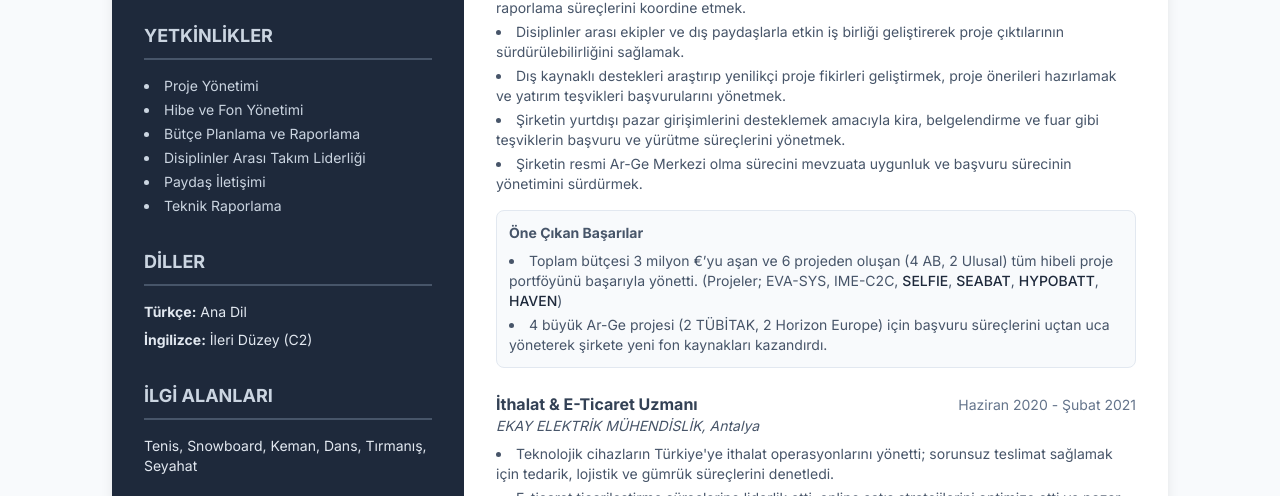
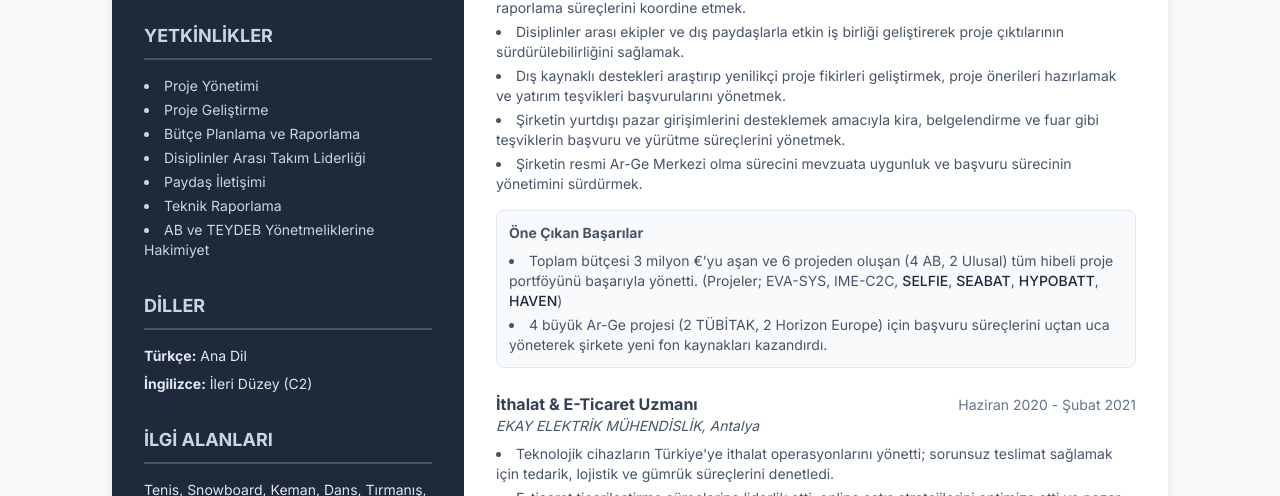
Before and after one commit to oraygungor/denizcv3, a plain HTML site: page index.html in a window 1280 px wide. Shown: the part 604-1100 px from the top of the page. Drawn offline with nearby package versions, Linux system fonts and the light colour scheme.

Commit message:
Update index.html

```diff
--- a/index.html
+++ b/index.html
@@ -171,11 +171,12 @@
                         <div class="space-y-4 text-sm">
                             <ul class="list-disc list-inside text-slate-300 space-y-1">
                                 <li data-lang="tr">Proje Yönetimi</li><li data-lang="en" class="hidden">Project Management</li>
-                                <li data-lang="tr">Hibe ve Fon Yönetimi</li><li data-lang="en" class="hidden">Grant & Fund Management</li>
+                                <li data-lang="tr">Proje Geliştirme</li><li data-lang="en" class="hidden">Project Development</li>
                                 <li data-lang="tr">Bütçe Planlama ve Raporlama</li><li data-lang="en" class="hidden">Budget Planning & Reporting</li>
                                 <li data-lang="tr">Disiplinler Arası Takım Liderliği</li><li data-lang="en" class="hidden">Cross-Functional Team Leadership</li>
                                 <li data-lang="tr">Paydaş İletişimi</li><li data-lang="en" class="hidden">Stakeholder Communication</li>
                                 <li data-lang="tr">Teknik Raporlama</li><li data-lang="en" class="hidden">Technical Reporting</li>
+                                <li data-lang="tr">AB ve TEYDEB Yönetmeliklerine Hakimiyet</li><li data-lang="en" class="hidden">Proficiency in EU & TEYDEB Regulations</li>
                             </ul>
                         </div>
                     </div>
```
